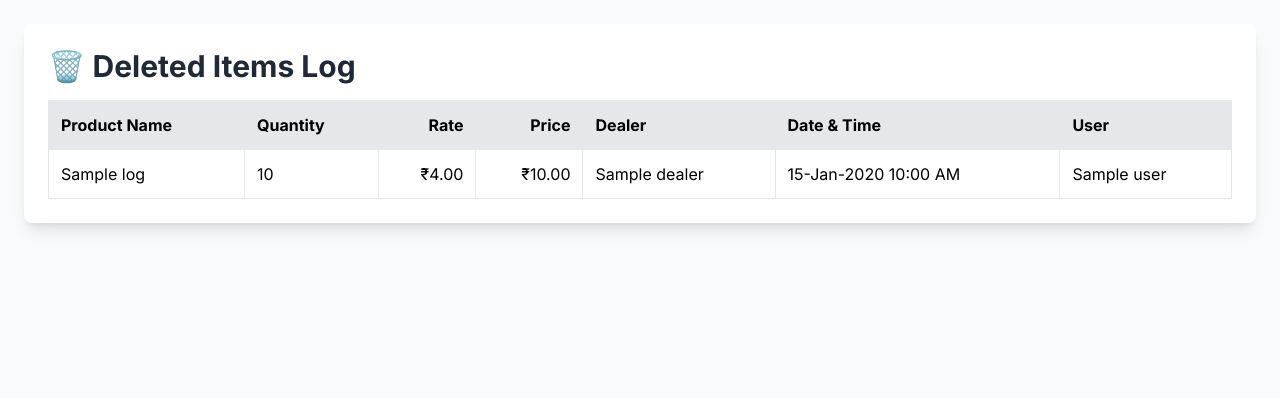
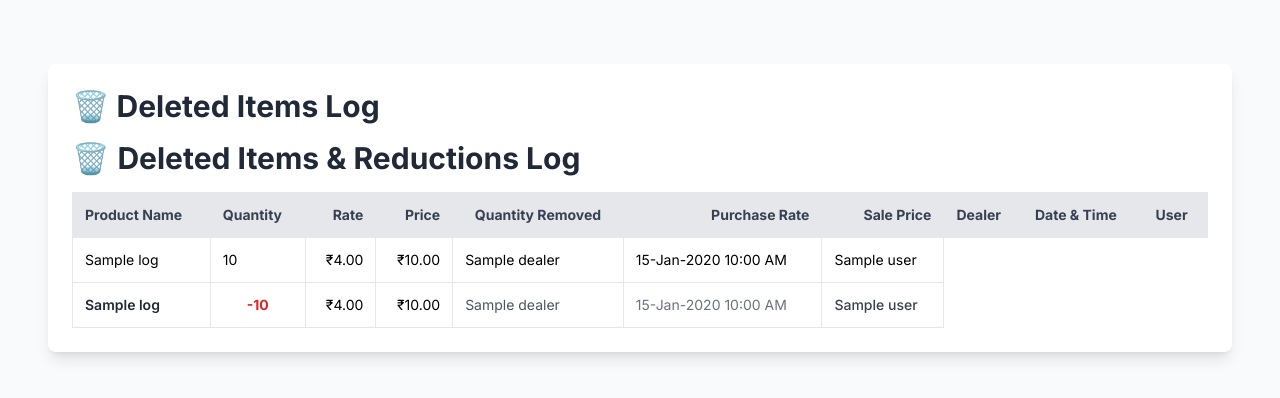
Before and after one commit to theNareshofficial/CoreNestEngine, a Python web app: template templates/deleted_log.html in a window 1280 px wide. Shown: the part 76-474 px from the top of the page. Run offline with Jinja, Linux system fonts and the light colour scheme; the template is opened without the code that fills it: most values are stand-ins (such as "Sample title", 1, 10 or a date in 2020); some libraries are stand-ins or nearby versions.

Commit message:
Deleted log's

```diff
--- a/templates/deleted_log.html
+++ b/templates/deleted_log.html
@@ -2,22 +2,32 @@
 {% block content %}
 {% include 'navbar.html' %}
 <div class="max-w-7xl mx-auto p-6 bg-gray-50">
+
+<div class="max-w-7xl mx-auto p-6 bg-gray-50 mt-4">
     <div class="bg-white p-6 rounded-lg shadow-lg">
         <h1 class="text-3xl font-bold text-gray-800 mb-4">🗑️ Deleted Items Log</h1>
+        <h1 class="text-3xl font-bold text-gray-800 mb-4 flex items-center gap-2">
+            <span>🗑️</span> Deleted Items & Reductions Log
+        </h1>
         <div class="overflow-x-auto max-h-[70vh]">
             <table class="min-w-full border-collapse">
                 <thead class="bg-gray-200">
+                <thead class="bg-gray-200 text-gray-700 text-sm">
                     <tr>
                         <th class="border p-3 text-left">Product Name</th>
                         <th class="border p-3 text-left">Quantity</th>
                         <th class="border p-3 text-right">Rate</th>
                         <th class="border p-3 text-right">Price</th>
+                        <th class="border p-3 text-center">Quantity Removed</th>
+                        <th class="border p-3 text-right">Purchase Rate</th>
+                        <th class="border p-3 text-right">Sale Price</th>
                         <th class="border p-3 text-left">Dealer</th>
                         <th class="border p-3 text-left">Date & Time</th>
                         <th class="border p-3 text-left">User</th>
                     </tr>
                 </thead>
                 <tbody>
+                <tbody class="text-sm">
                     {% for log in deleted_logs %}
                     <tr class="hover:bg-gray-100">
                         <td class="border p-3">{{ log.product_name }}</td>
@@ -27,10 +37,41 @@
                         <td class="border p-3">{{ log.details.dealer }}</td>
                         <td class="border p-3">{{ log.timestamp.strftime('%d-%b-%Y %I:%M %p') }}</td>
                         <td class="border p-3"> {{ log.user }} </td>
+                    <tr class="hover:bg-gray-100 transition">
+                        <td class="border p-3 font-semibold text-gray-800">{{ log.product_name or 'N/A' }}</td>
+                        <td class="border p-3 text-center text-red-600 font-bold">-{{ log.quantity }}</td>
+                        <td class="border p-3 text-right">
+                            {% if log.details and log.details.rate is defined and log.details.rate is not none %}
+                                ₹{{ "%.2f"|format(log.details.rate|float) }}
+                            {% else %}
+                                -
+                            {% endif %}
+                        </td>
+                        <td class="border p-3 text-right">
+                            {% if log.details and log.details.price is defined and log.details.price is not none %}
+                                ₹{{ "%.2f"|format(log.details.price|float) }}
+                            {% else %}
+                                -
+                            {% endif %}
+                        </td>
+                        <td class="border p-3 text-gray-600">
+                            {{ (log.details and log.details.dealer) or 'N/A' }}
+                        </td>
+                        <td class="border p-3 text-gray-500">
+                            {% if log.timestamp and log.timestamp.strftime is defined %}
+                                {{ log.timestamp.strftime('%d-%b-%Y %I:%M %p') }}
+                            {% else %}
+                                {{ log.timestamp }}
+                            {% endif %}
+                        </td>
+                        <td class="border p-3 font-medium text-gray-700">{{ log.user }}</td>
                     </tr>
                     {% else %}
                     <tr>
                         <td colspan="6" class="text-center p-4">No deleted items found.</td>
+                        <td colspan="7" class="text-center p-8 text-gray-500">
+                            No deleted items or stock reductions recorded.
+                        </td>
                     </tr>
                     {% endfor %}
                 </tbody>
```
